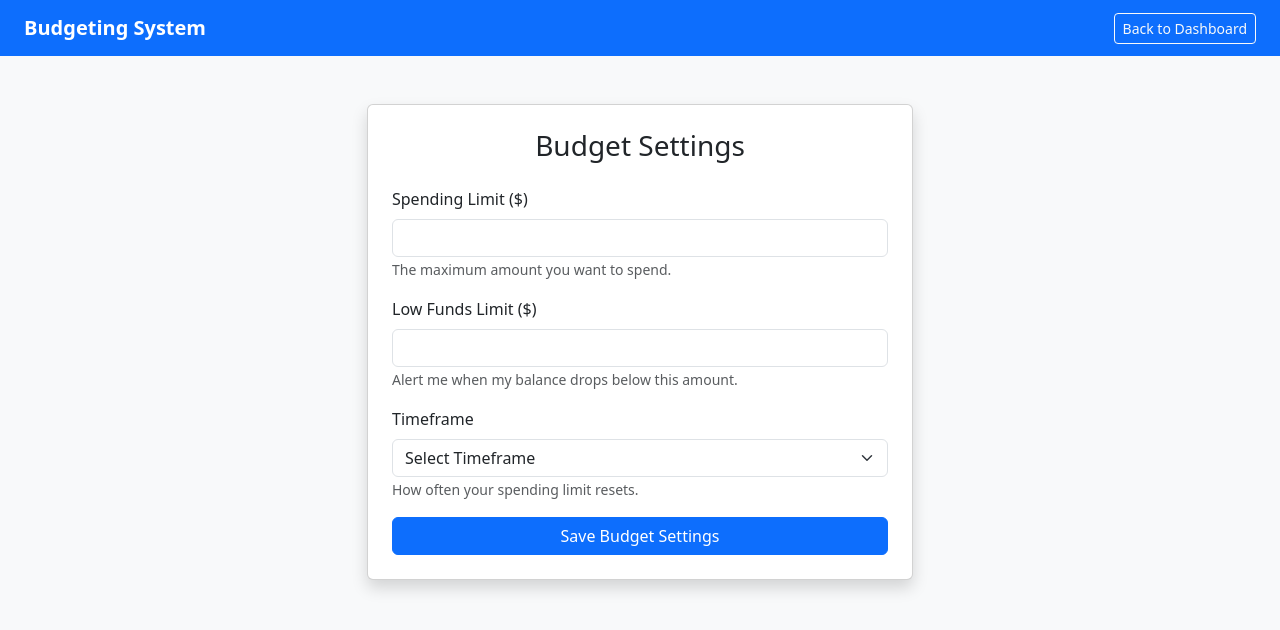
After one commit to joshuapro65/Budgeting-System, a Flask app: page /budget in a window 1280 px wide. The commit adds this page. Shown: the top 630 px of the page. Run offline with Flask 3, Linux system fonts and the light colour scheme; the visitor is signed in with stand-in values (Sample User, id 1); data that the repository does not hold is empty; some libraries are stand-ins or nearby versions.

Commit message:
Add budget settings regarding the user made alerts

```diff
--- a/app.py
+++ b/app.py
@@ -133,6 +133,31 @@ def dashboard():
     transactions = cursor.fetchall()
     cursor.close()
 
+    #Alerts Implementation
+    # Check for budget alerts and notify the user if thresholds are breached
+    alerts = []
+    cursor = mysql.connection.cursor()
+    cursor.execute("SELECT * FROM Budget WHERE UserID = %s", [session['UserID']])
+    user_budget = cursor.fetchone()
+
+    if user_budget:
+        # Low funds alert — triggers when balance drops below the user's set low funds limit
+        if balance['Balance'] < user_budget['LowFundsLimit']:
+            alerts.append(f"⚠️ Low Funds Alert: Your balance of ${balance['Balance']:.2f} is below your low funds limit of ${user_budget['LowFundsLimit']:.2f}!")
+
+        # Spending limit alert — triggers when total expenses exceed the user's set spending limit
+        cursor.execute("""
+            SELECT COALESCE(SUM(Amount), 0) AS TotalExpenses
+            FROM Transactions
+            WHERE UserID = %s AND Type = 'expense'
+        """, [session['UserID']])
+        total_expenses = cursor.fetchone()
+
+        if total_expenses['TotalExpenses'] > user_budget['SpendingLimit']:
+            alerts.append(f"🚨 Spending Limit Alert: Your total expenses of ${total_expenses['TotalExpenses']:.2f} have exceeded your spending limit of ${user_budget['SpendingLimit']:.2f}!")
+
+    cursor.close()
+
     #Implementation of Tips on the Dashboard
     Financial_Tips = [
         "Save at least 20% of your income each month before spending.",
@@ -149,7 +174,50 @@ def dashboard():
 
     tips = random.sample(Financial_Tips, 3)
 
-    return render_template('dashboard.html', user=user, balance=balance, latest_transaction=latest_transaction, transactions=transactions, filter_type=filter_type, tips=tips)
+    return render_template('dashboard.html', user=user, balance=balance, latest_transaction=latest_transaction, transactions=transactions, filter_type=filter_type, tips=tips, alerts=alerts)
+
+#Budget Route
+@app.route('/budget', methods=['GET', 'POST'])
+def budget():
+    if 'UserID' not in session:
+        return redirect(url_for('login'))
+
+    cursor = mysql.connection.cursor()
+
+    # Get existing budget settings for this user if they exist
+    cursor.execute("SELECT * FROM Budget WHERE UserID = %s", [session['UserID']])
+    existing_budget = cursor.fetchone()
+
+    if request.method == 'POST':
+        spending_limit = request.form['spending_limit']
+        low_funds_limit = request.form['low_funds_limit']
+        timeframe = request.form['timeframe']
+
+        try:
+            if existing_budget:
+                # Update existing budget settings
+                cursor.execute("""
+                    UPDATE Budget
+                    SET SpendingLimit = %s, LowFundsLimit = %s, Timeframe = %s
+                    WHERE UserID = %s
+                """, (spending_limit, low_funds_limit, timeframe, session['UserID']))
+            else:
+                # Create new budget settings for this user
+                cursor.execute("""
+                    INSERT INTO Budget (UserID, SpendingLimit, LowFundsLimit, Timeframe)
+                    VALUES (%s, %s, %s, %s)
+                """, (session['UserID'], spending_limit, low_funds_limit, timeframe))
+
+            mysql.connection.commit()
+            flash('Budget settings saved successfully!', 'success')
+            return redirect(url_for('dashboard'))
+        except Exception as e:
+            flash('Error saving budget settings. Please try again.', 'danger')
+        finally:
+            cursor.close()
+
+    cursor.close()
+    return render_template('budget.html', existing_budget=existing_budget)
 
 #Transaction Route
 @app.route('/transaction', methods=['GET', 'POST'])
--- /dev/null
+++ b/templates/budget.html
@@ -0,0 +1,71 @@
+<!DOCTYPE html>
+<html lang="en">
+<head>
+    <meta charset="UTF-8">
+    <meta name="viewport" content="width=device-width, initial-scale=1.0">
+    <title>Budget Settings | Budgeting System</title>
+    <!-- Bootstrap CSS for styling and responsive layout -->
+    <link href="https://cdn.jsdelivr.net/npm/bootstrap@5.3.0/dist/css/bootstrap.min.css" rel="stylesheet">
+</head>
+<body class="bg-light">
+    <!-- Navigation bar — provides a link back to the dashboard -->
+    <nav class="navbar navbar-dark bg-primary px-4">
+        <span class="navbar-brand fw-bold">Budgeting System</span>
+        <a href="{{ url_for('dashboard') }}" class="btn btn-outline-light btn-sm">Back to Dashboard</a>
+    </nav>
+
+    <div class="container mt-5">
+        <!-- Centers the budget settings card horizontally on the page -->
+        <div class="row justify-content-center">
+            <div class="col-md-6">
+                <div class="card shadow">
+                    <div class="card-body p-4">
+                        <h3 class="card-title text-center mb-4">Budget Settings</h3>
+
+                        <!-- Flash Messages — displays success or error feedback from the budget route -->
+                        {% with messages = get_flashed_messages(with_categories=true) %}
+                            {% if messages %}
+                                {% for category, message in messages %}
+                                    <div class="alert alert-{{ category }}">{{ message }}</div>
+                                {% endfor %}
+                            {% endif %}
+                        {% endwith %}
+
+                        <!-- Budget form — submits spending limit, low funds limit and timeframe via POST to the budget route -->
+                        <!-- If a budget already exists the fields are pre-populated with the current settings -->
+                        <form method="POST">
+                            <div class="mb-3">
+                                <label class="form-label">Spending Limit ($)</label>
+                                <!-- The maximum amount the user wants to spend before an alert is triggered -->
+                                <input type="number" name="spending_limit" step="0.01"
+                                       class="form-control" required
+                                       value="{{ existing_budget['SpendingLimit'] if existing_budget else '' }}">
+                                <small class="text-muted">The maximum amount you want to spend.</small>
+                            </div>
+                            <div class="mb-3">
+                                <label class="form-label">Low Funds Limit ($)</label>
+                                <!-- The minimum balance the user wants to maintain before a low funds alert is triggered -->
+                                <input type="number" name="low_funds_limit" step="0.01"
+                                       class="form-control" required
+                                       value="{{ existing_budget['LowFundsLimit'] if existing_budget else '' }}">
+                                <small class="text-muted">Alert me when my balance drops below this amount.</small>
+                            </div>
+                            <div class="mb-3">
+                                <label class="form-label">Timeframe</label>
+                                <!-- Determines how often the spending limit resets — weekly or monthly -->
+                                <select name="timeframe" class="form-select" required>
+                                    <option value="">Select Timeframe</option>
+                                    <option value="weekly" {% if existing_budget and existing_budget['Timeframe'] == 'weekly' %}selected{% endif %}>Weekly</option>
+                                    <option value="monthly" {% if existing_budget and existing_budget['Timeframe'] == 'monthly' %}selected{% endif %}>Monthly</option>
+                                </select>
+                                <small class="text-muted">How often your spending limit resets.</small>
+                            </div>
+                            <button type="submit" class="btn btn-primary w-100">Save Budget Settings</button>
+                        </form>
+                    </div>
+                </div>
+            </div>
+        </div>
+    </div>
+</body>
+</html>
```
Also changed, not shown: templates/dashboard.html (+12 -0 lines).
